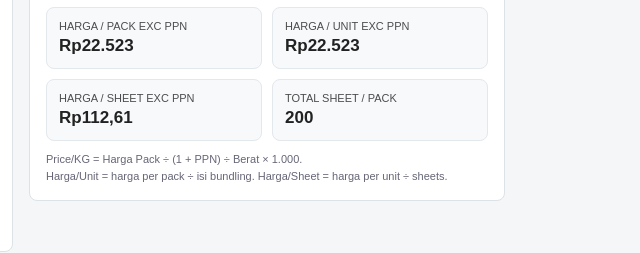
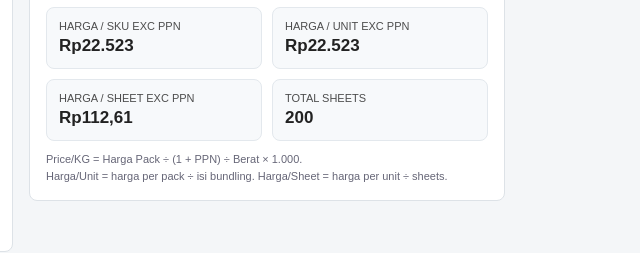
Before and after one commit to marketresearchspm/Product-Calculator, a plain HTML site: page index.html in a window 1280 px wide. Shown: the part 315-568 px from the top of the page, 619-1259 px from the left. Drawn offline with Linux system fonts and the light colour scheme.

Commit message:
Update index.html

```diff
--- a/index.html
+++ b/index.html
@@ -88,10 +88,10 @@
       <div class="sub">P x L / 10.000 x Sheets x GSM x Ply x Isi</div>
     </div>
     <div class="mini">
-      <div class="kpi"><div class="lbl">Harga / Pack Exc PPN</div><div class="val" id="o_priceExc">-</div></div>
+      <div class="kpi"><div class="lbl">Harga / SKU Exc PPN</div><div class="val" id="o_priceExc">-</div></div>
       <div class="kpi"><div class="lbl">Harga / Unit Exc PPN</div><div class="val" id="o_unit">-</div></div>
       <div class="kpi"><div class="lbl">Harga / Sheet Exc PPN</div><div class="val" id="o_sheet">-</div></div>
-      <div class="kpi"><div class="lbl">Total Sheet / Pack</div><div class="val" id="o_totalSheet">-</div></div>
+      <div class="kpi"><div class="lbl">Total Sheets</div><div class="val" id="o_totalSheet">-</div></div>
     </div>
     <div class="note">
       Price/KG = Harga Pack ÷ (1 + PPN) ÷ Berat × 1.000.<br>
```
